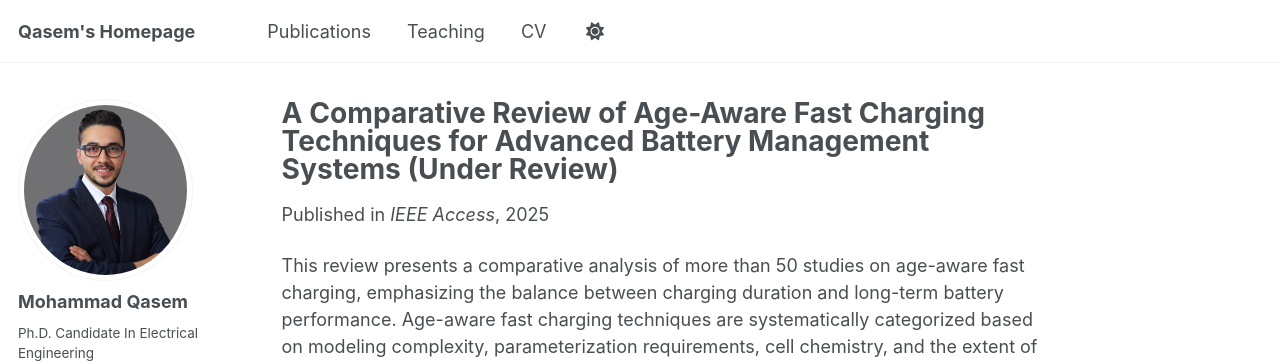
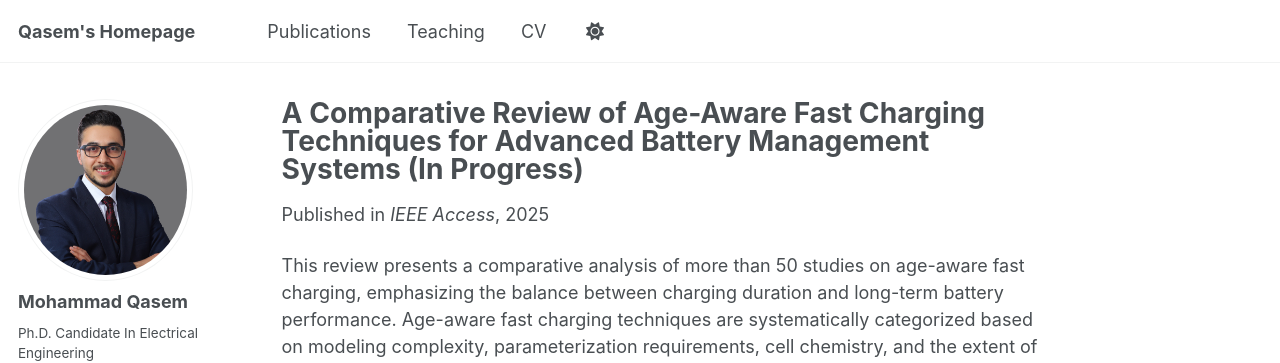
Before and after one commit to MohammadQasem97/Mohammad_Qasem.github.io, a Jekyll site: the page built from _publications/2025-08-09-a-comparitive-review-fast-charging.md, in a window 1280 px wide and 1265 px high. Shown: the top 363 px of the window. Built offline with Jekyll 4.4.1, drawn with Linux system fonts in a browser that asks for light colours; some web fonts are replaced; a script that is not in the unit is left out.

Commit message:
Update 2025-08-09-a-comparitive-review-fast-charging.md

```diff
--- a/_publications/2025-08-09-a-comparitive-review-fast-charging.md
+++ b/_publications/2025-08-09-a-comparitive-review-fast-charging.md
@@ -1,5 +1,5 @@
 ---
-title: "A Comparative Review of Age-Aware Fast Charging Techniques for Advanced Battery Management Systems (Under Review)"
+title: "A Comparative Review of Age-Aware Fast Charging Techniques for Advanced Battery Management Systems (In Progress)"
 collection: "publications"
 category: "manuscripts"
 permalink: "/publication/2025-08-09-a-comparitive-review-fast-charging"
```
